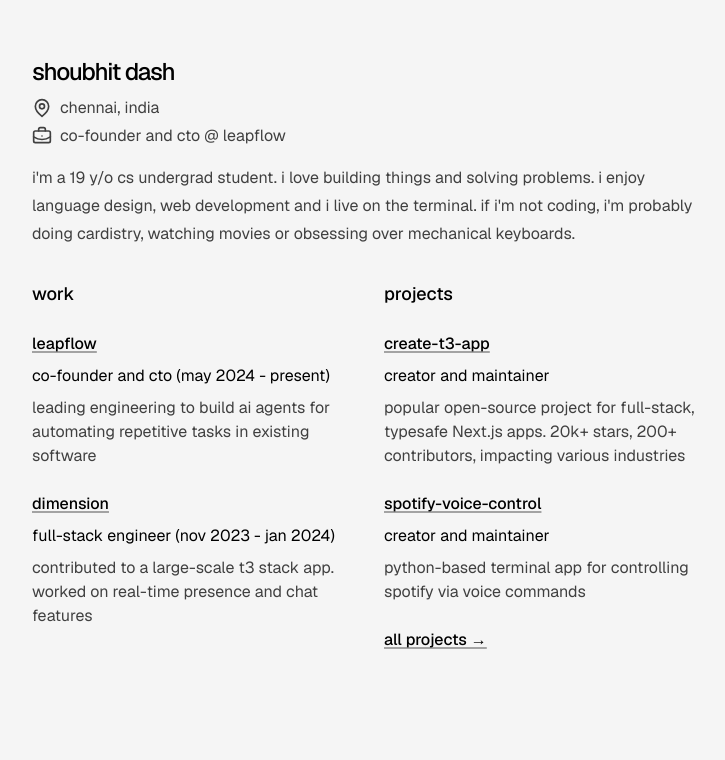
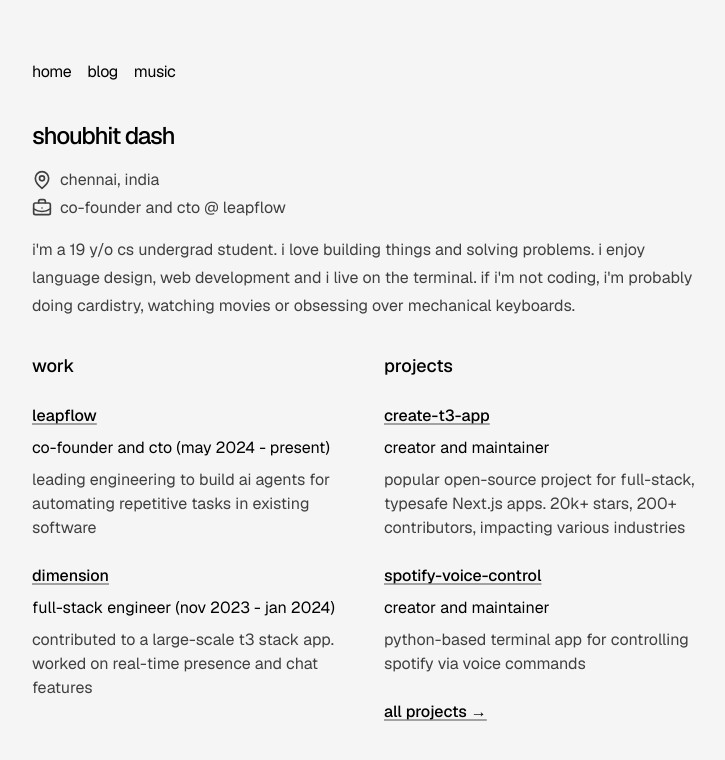
Before and after one commit to nexxeln/nexxel.dev, a Next.js app: page / in a window 1280 px wide. Shown: the top 760 px of the page, without its empty margins (272-997 px from the left). Built offline with nearby package versions, Linux system fonts and the light colour scheme.

Commit message:
add navbar

```diff
--- a/src/app/layout.tsx
+++ b/src/app/layout.tsx
@@ -3,6 +3,7 @@ import "~~/styles/globals.css";
 import { GeistSans } from "geist/font/sans";
 import { GeistMono } from "geist/font/mono";
 import { clx } from "~~/utils";
+import { Navbar } from "~~/app/navbar";
 
 export const metadata = {
   title: "Create T3 App",
@@ -26,7 +27,7 @@ export default function RootLayout({
     >
       <body className="mx-4 mb-40 mt-8 flex max-w-2xl flex-col antialiased md:flex-row lg:mx-auto">
         <main className="mt-6 flex min-w-0 flex-auto flex-col px-2 md:px-0">
-          {/* <Navbar />  */}
+          <Navbar />
           {children}
         </main>
       </body>
--- /dev/null
+++ b/src/app/navbar.tsx
@@ -0,0 +1,40 @@
+import Link from "next/link";
+
+const navItems = {
+  "/": {
+    name: "home",
+  },
+  "/blog": {
+    name: "blog",
+  },
+  "/music": {
+    name: "music",
+  },
+};
+
+export function Navbar() {
+  return (
+    <aside className="-ml-[8px] mb-8 tracking-tight">
+      <div className="lg:sticky lg:top-20">
+        <nav
+          className="fade relative flex scroll-pr-6 flex-row items-start px-0 pb-0 md:relative md:overflow-auto"
+          id="nav"
+        >
+          <div className="flex flex-row space-x-0 pr-10">
+            {Object.entries(navItems).map(([path, { name }]) => {
+              return (
+                <Link
+                  key={path}
+                  href={path}
+                  className="relative flex px-2 py-1 align-middle transition-all hover:text-neutral-800 dark:hover:text-neutral-200"
+                >
+                  {name}
+                </Link>
+              );
+            })}
+          </div>
+        </nav>
+      </div>
+    </aside>
+  );
+}
--- a/src/app/page.tsx
+++ b/src/app/page.tsx
@@ -122,7 +122,7 @@ export default function HomePage() {
 
   return (
     <main className="text-left">
-      <h1 className="mb-2 text-2xl font-medium tracking-tighter">
+      <h1 className="mb-4 text-2xl font-medium tracking-tighter">
         shoubhit dash
       </h1>
 
```
